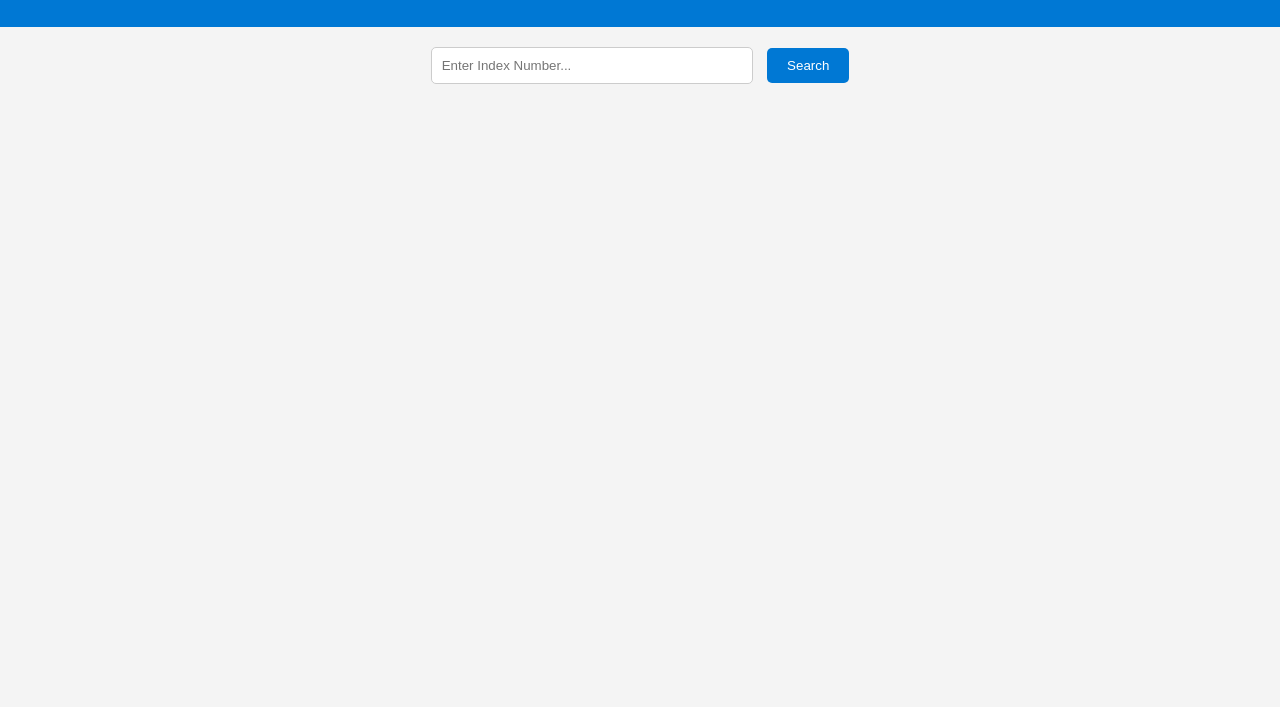
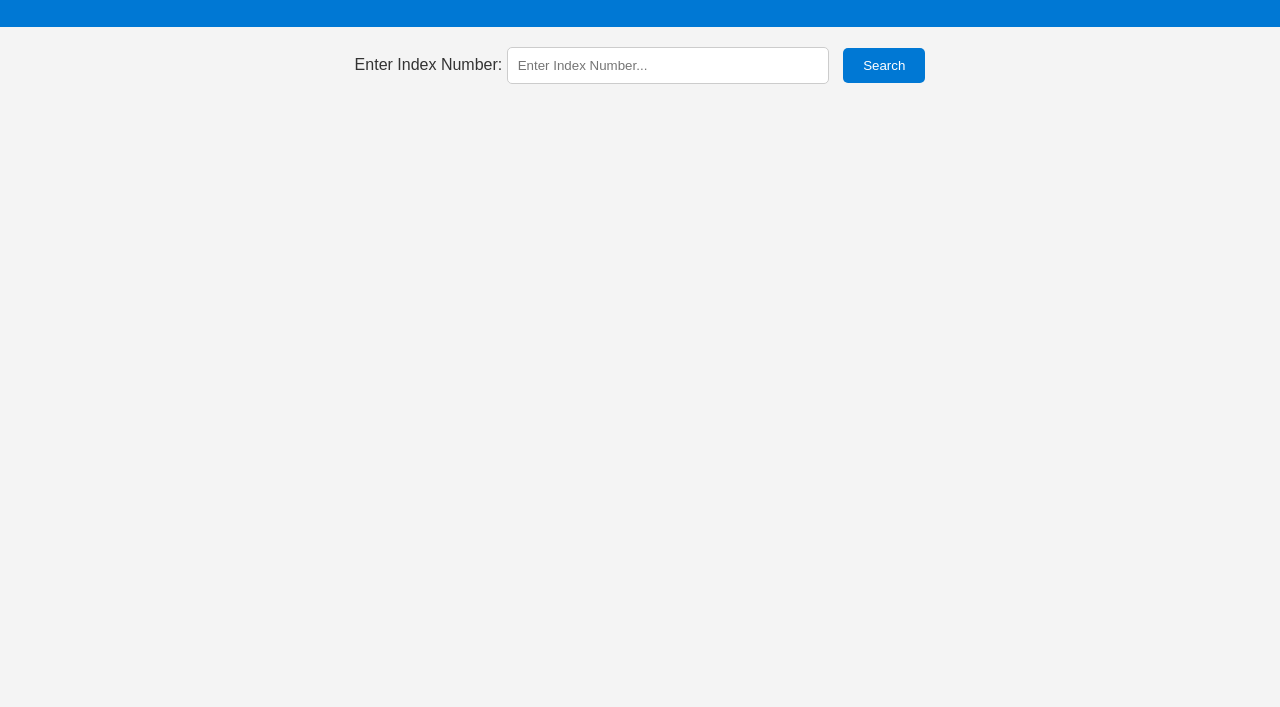
Before and after one commit to Paran20/chemgpa, a plain HTML site: page index.html in a window 1280 px wide. Shown: the part 93-800 px from the top of the page. Drawn offline with Linux system fonts and the light colour scheme; no server answers.

Commit message:
Update index.html

```diff
--- a/index.html
+++ b/index.html
@@ -13,9 +13,9 @@
     </header>
 
 <section id="search-section">
-    <!-- Input field for index number -->
-    <input type="number" id="index-input" placeholder="Enter Index Number..." />
-    <button onclick="searchData()">Search</button>
+  <label for="index-input">Enter Index Number:</label>
+  <input type="text" id="index-input" pattern="[0-9]+[A-Za-z]" title="Index number must be in the format 'numbers followed by a single letter'" placeholder="Enter Index Number..." />
+  <button onclick="searchData()">Search</button>
 </section>
 
 
```
